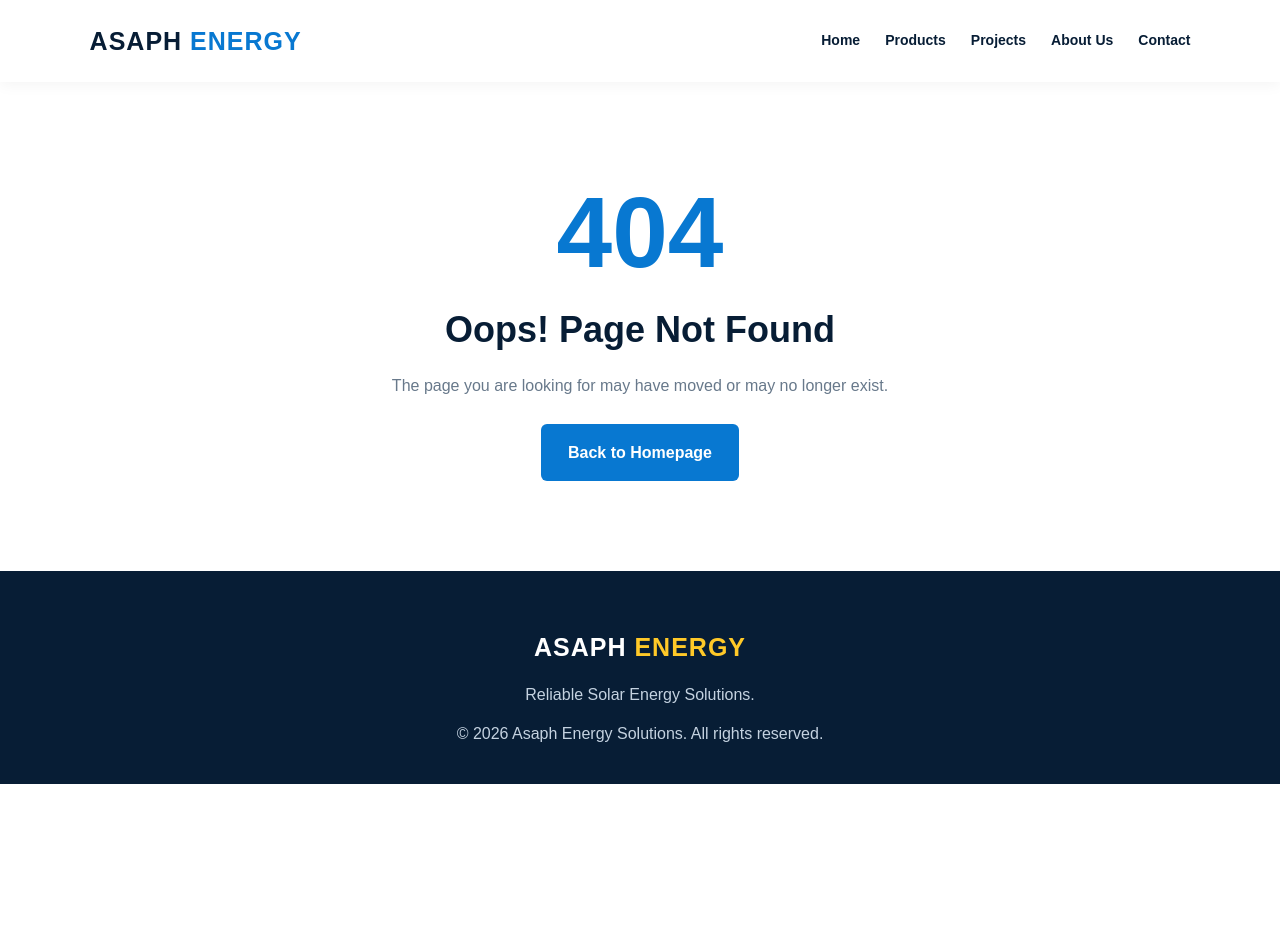
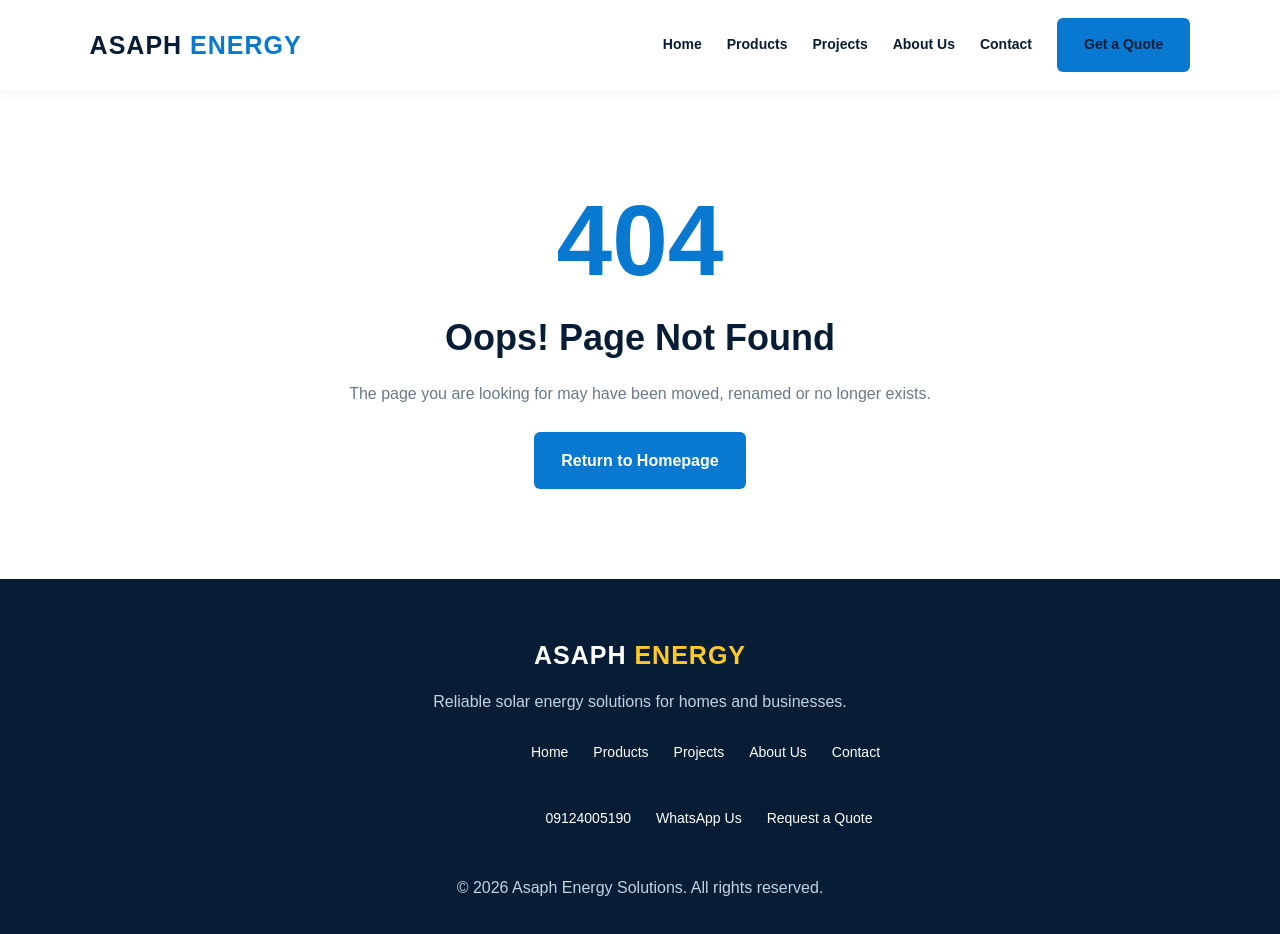
Before and after one commit to Brighttech-web/Asaph-energy-solutions, a plain HTML site: page 404.html in a window 1280 px wide. Before the commit the page ends 800 px from the top, so only its background shows below. Drawn offline with Linux system fonts and the light colour scheme.

Commit message:
Update 404.html

```diff
--- a/404.html
+++ b/404.html
@@ -4,34 +4,82 @@
 <head>
     <meta charset="UTF-8">
     <meta name="viewport" content="width=device-width, initial-scale=1.0">
+    <meta name="description" content="Page not found - Asaph Energy Solutions.">
+    <meta name="theme-color" content="#0b1f3a">
     <title>Page Not Found | Asaph Energy Solutions</title>
     <link rel="stylesheet" href="style.css">
 </head>
 <body>
 
     <header class="header">
-    <div class="logo">ASAPH <span>ENERGY</span></div>
-    <nav>
+        <a href="index.html" class="logo">
+            ASAPH <span>ENERGY</span>
+        </a>
+
+        <nav class="nav-links">
             <a href="index.html">Home</a>
             <a href="products.html">Products</a>
             <a href="projects.html">Projects</a>
             <a href="about.html">About Us</a>
             <a href="contact.html">Contact</a>
+            <a href="quote.html" class="btn btn-primary">Get a Quote</a>
         </nav>
     </header>
 
     <main class="error-page">
+        <div class="error-content">
             <h1>404</h1>
             <h2>Oops! Page Not Found</h2>
-    <p>The page you are looking for may have moved or may no longer exist.</p>
-    <a href="index.html" class="btn btn-primary">Back to Homepage</a>
+
+            <p>
+                The page you are looking for may have been moved,
+                renamed or no longer exists.
+            </p>
+
+            <a href="index.html" class="btn btn-primary">
+                Return to Homepage
+            </a>
+        </div>
     </main>
 
     <footer class="footer">
-    <div class="logo">ASAPH <span>ENERGY</span></div>
-    <p>Reliable Solar Energy Solutions.</p>
-    <p>&copy; 2026 Asaph Energy Solutions. All rights reserved.</p>
+        <div class="footer-content">
+
+            <div class="footer-brand">
+                <a href="index.html" class="logo">
+                    ASAPH <span>ENERGY</span>
+                </a>
+                <p>Reliable solar energy solutions for homes and businesses.</p>
+            </div>
+
+            <div class="footer-links">
+                <h3>Quick Links</h3>
+                <a href="index.html">Home</a>
+                <a href="products.html">Products</a>
+                <a href="projects.html">Projects</a>
+                <a href="about.html">About Us</a>
+                <a href="contact.html">Contact</a>
+            </div>
+
+            <div class="footer-links">
+                <h3>Get in Touch</h3>
+                <a href="tel:09124005190">09124005190</a>
+                <a href="https://wa.me/2349124005190"
+                   target="_blank"
+                   rel="noopener noreferrer">
+                    WhatsApp Us
+                </a>
+                <a href="quote.html">Request a Quote</a>
+            </div>
+
+        </div>
+
+        <div class="footer-bottom">
+            <p>&copy; <span class="current-year"></span> Asaph Energy Solutions. All rights reserved.</p>
+        </div>
     </footer>
+
     <script src="script.js"></script>
+
 </body>
 </html>
```
Lines whose indentation alone changed are shown as unchanged.
